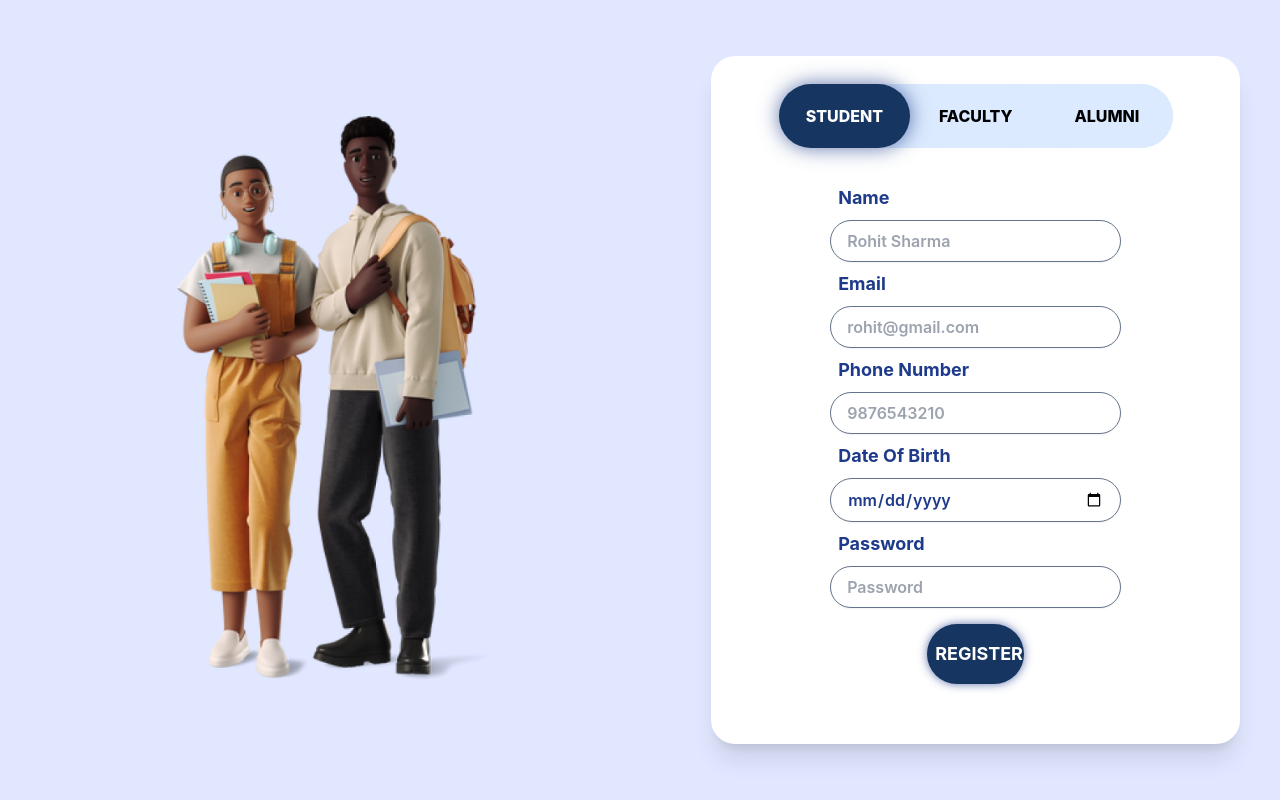
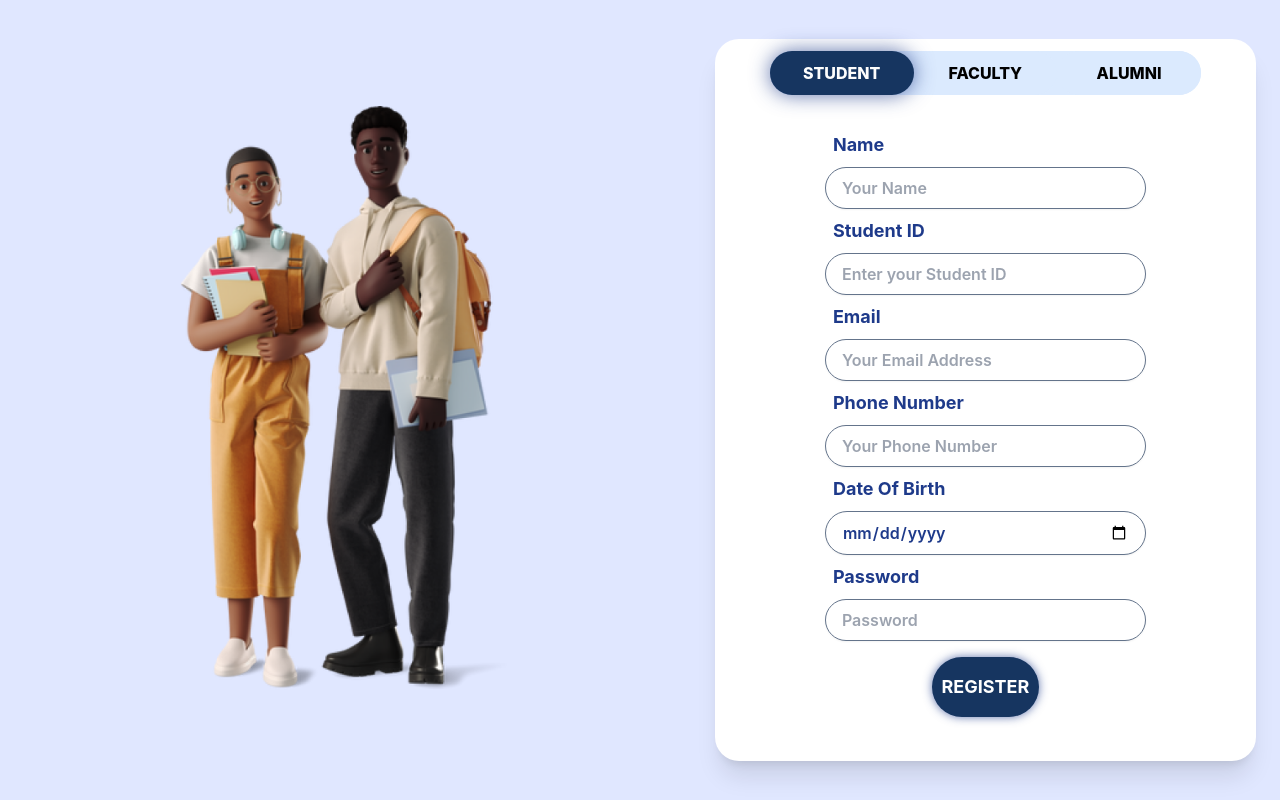
Before and after one commit to sinhasatyam045/Alum_Fullstack, a React (Vite) app: page /signup in a window 1280 px wide. Built offline with nearby package versions, Linux system fonts and the light colour scheme.

Commit message:
SignUp Page Console Logs

```diff
--- a/src/components/login/SignUpPage.jsx
+++ b/src/components/login/SignUpPage.jsx
@@ -18,13 +18,41 @@ const SignUpPage = () => {
   const [activeUser, setactiveUser] = useState(1);
   const [imageOpacity, setImageOpacity] = useState(100);
 
+  const [user, setUser] = useState({
+    type: "Student",
+    userID: "",
+    name: "",
+    email: "",
+    phoneNumber: "",
+    DOB: "",
+    password: "",
+  });
+
+  function handleChange(e) {
+    // console.log(e);
+    const { id, value } = e.target;
+    // console.log(id, " ", value);
+    setUser({
+      ...user,
+      [id]: value,
+    });
+  }
+
   const handleButtonClick = (buttonNumber) => {
+    const type =
+      buttonNumber === 1
+        ? "Student"
+        : buttonNumber === 2
+        ? "Faculty"
+        : "Alumni";
+    setUser({ type: type });
     setactiveUser(buttonNumber);
     setImageOpacity(0);
     setTimeout(() => setImageOpacity(1), 100);
   };
   const [showOtpModal, setShowOtpModal] = useState(false);
   const handleRegisterClick = () => {
+    console.log(user);
     setShowOtpModal(true);
   };
   const onOtpSubmit = () => {
@@ -74,14 +102,14 @@ const SignUpPage = () => {
           )}
         </div>
         {/* Form */}
-        <div className="bg-white w-3/6 h-11/12  shadow-xl rounded-3xl p-7 m-10 flex flex-col items-center">
+        <div className="bg-white w-3/6 h-11/12  shadow-xl rounded-3xl p-3 m-6 flex flex-col items-center">
           <div className="bg-blue-100 rounded-full w-5/6 flex justify-center relative">
             {/* Sliding Button */}
             <button
-              className="  absolute left-0 top-0 w-1/3"
+              className=" absolute left-0 top-0 w-1/3"
               style={{
                 borderRadius: "999px",
-                padding: 20,
+                // padding: 20,
                 marginLeft:
                   activeUser === 1 ? "0" : activeUser === 2 ? "33%" : "67%",
                 transition: "all 0.3s ease-in-out",
@@ -108,7 +136,7 @@ const SignUpPage = () => {
                 border: "none",
                 borderRadius: "999px",
                 cursor: "pointer",
-                padding: 20,
+                // padding: 20,
                 transition: "all 0.2s ease-in-out",
                 color: activeUser !== 1 ? "black" : "rgba(0, 0, 0, 0)",
                 ":hover": {
@@ -128,7 +156,7 @@ const SignUpPage = () => {
                 border: "none",
                 borderRadius: "999px",
                 cursor: "pointer",
-                padding: 20,
+                // padding: 20,
                 transition: "all 0.2s ease-in-out",
                 color: activeUser !== 2 ? "black" : "rgba(0, 0, 0, 0)",
                 ":hover": {
@@ -148,7 +176,7 @@ const SignUpPage = () => {
                 border: "none",
                 borderRadius: "999px",
                 cursor: "pointer",
-                padding: 13,
+                // padding: 13,
                 transition: "all 0.2s ease-in-out",
                 color: activeUser !== 3 ? "black" : "rgba(0, 0, 0, 0)",
                 ":hover": {
@@ -165,40 +193,79 @@ const SignUpPage = () => {
           <div className="w-4/6 mt-4 flex flex-col p-3 text-blue-900 -m-3">
             <p className="font-bold text-lg p-2">Name</p>
             <input
+              required
               type="text"
               id="name"
               name="name"
-              placeholder="Rohit Sharma"
+              placeholder="Your Name"
+              value={user.name}
+              onChange={(e) => handleChange(e)}
+              className="px-4 py-2 border border-slate-500 text-blue-900 font-semibold shadow-sm rounded-full "
+            />
+            <p className="font-bold text-lg p-2">
+              {activeUser === 1
+                ? "Student"
+                : activeUser === 2
+                ? "Faculty"
+                : "Alumni"}{" "}
+              ID
+            </p>
+            <input
+              required
+              type="number"
+              id="userID"
+              name="userID"
+              placeholder={`Enter your ${
+                activeUser === 1
+                  ? "Student"
+                  : activeUser === 2
+                  ? "Faculty"
+                  : "Alumni"
+              } ID`}
+              value={user.userID}
+              onChange={(e) => handleChange(e)}
               className="px-4 py-2 border border-slate-500 text-blue-900 font-semibold shadow-sm rounded-full "
             />
             <p className="font-bold text-lg p-2">Email</p>
             <input
-              type="text"
-              id="username"
-              name="username"
-              placeholder="rohit@gmail.com"
+              required
+              type="email"
+              id="email"
+              name="email"
+              value={user.email}
+              onChange={(e) => handleChange(e)}
+              placeholder="Your Email Address"
               className="px-4 py-2 border border-slate-500 text-blue-900 font-semibold shadow-sm rounded-full "
             />
             <p className="font-bold text-lg p-2">Phone Number</p>
             <input
-              type="text"
+              required
+              type="number"
               id="phoneNumber"
               name="phoneNumber"
-              placeholder="9876543210"
+              value={user.phoneNumber}
+              onChange={(e) => handleChange(e)}
+              placeholder="Your Phone Number"
               className="px-4 py-2 border border-slate-500 text-blue-900 font-semibold shadow-sm rounded-full "
             />
             <p className="font-bold text-lg p-2">Date Of Birth</p>
             <input
+              required
               type="date"
-              id="dob"
-              name="dob"
+              id="DOB"
+              name="DOB"
+              value={user.DOB}
+              onChange={(e) => handleChange(e)}
               className="px-4 py-2 border border-slate-500 text-blue-900 font-semibold shadow-sm rounded-full "
             />
             <p className="font-bold text-lg p-2">Password</p>
             <input
+              required
               type="password"
               id="password"
               name="password"
+              value={user.password}
+              onChange={(e) => handleChange(e)}
               placeholder="Password"
               className="px-4 py-2 border border-slate-500 text-blue-900 font-semibold shadow-sm rounded-full "
             />
```
